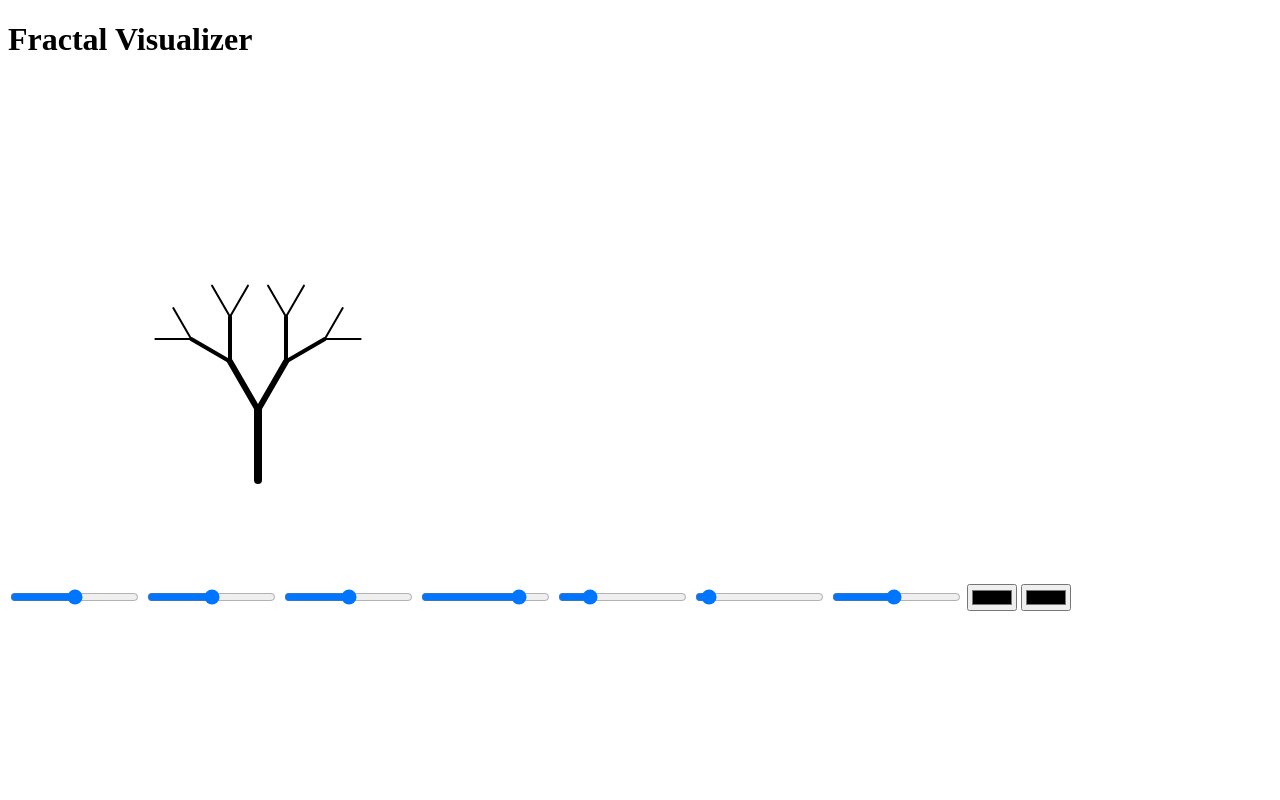
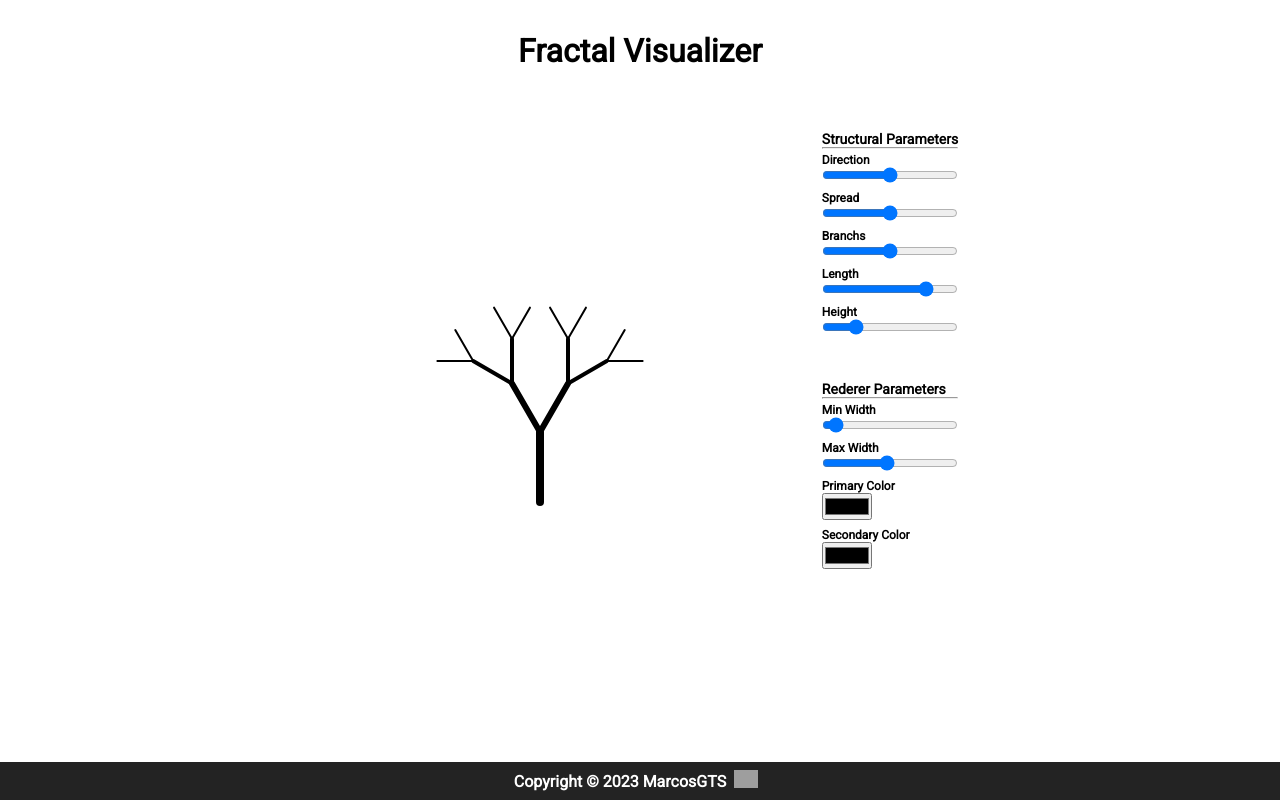
Before and after one commit to MarcosGTS/fractal-visualizer, a plain HTML site: page index.html in a window 1280 px wide. Drawn offline with Linux system fonts and the light colour scheme; grey boxes are pictures that could not be loaded.

Commit message:
add basic user interface

```diff
--- a/index.html
+++ b/index.html
@@ -6,26 +6,65 @@
     <meta name="viewport" content="width=device-width, initial-scale=1.0">
     <title>Fractal Visualizer</title>
     <script src="script.js" defer></script>
+    <link rel="stylesheet" href="style.css">
 </head>
 <body>
     <h1>Fractal Visualizer</h1>
+    <main>
         <canvas id="canvas"></canvas>
-    <div>
-
+        <div id="parameters">
+            <section>
                 <!-- Estructural Parameters -->
+                <h3>Structural Parameters</h3>
+                <hr>
+                <div class="parameter">
+                    <span>Direction</span>
                     <input type="range" min="-50" max="50" step="1" value="0" id="tree-direction">
+                </div>
+                <div class="parameter">
+                    <span>Spread</span>
                     <input type="range" min="0" max="100" step="1" value="50"id="branches-spread">
+                </div>
+                <div class="parameter">
+                    <span>Branchs</span>
                     <input type="range" min="1" max="3" step="1" value="2" id="spread-factor">
+                </div>
+                <div class="parameter">
+                    <span>Length</span>
                     <input type="range" min="0" max="1" step="0.05" value="0.8"id="decrease-factor">
+                </div>
+                <div class="parameter">
+                    <span>Height</span>
                     <input type="range" min="1" max="15" step="1" value="4"id="height">
-
+                </div>
+            </section>
+            <section>
                 <!-- Reder Parameters -->
+                <h3>Rederer Parameters</h3>
+                <hr>
+                <div class="parameter">
+                    <span>Min Width</span>
                     <input type="range" min="1" max="20" step="1" value="2"id="min-width">
+                </div>
+                <div class="parameter">
+                    <span>Max Width</span>
                     <input type="range" min="1" max="20" step="1" value="10"id="max-width">
-
+                </div>
+                <div class="parameter">
+                    <span>Primary Color</span>
                     <input type="color" id="primary-color">
+                </div>
+                <div class="parameter">
+                    <span>Secondary Color</span>
                     <input type="color" id="secondary-color">
                 </div>
+            </section>
+        </div>
+    </main>
 
+    <footer>
+        Copyright © 2023 MarcosGTS
+        <a href="https://github.com/MarcosGTS/fractal-visualizer" class="github" target="_blank"><img src="https://cdn-icons-png.flaticon.com/512/1051/1051326.png"></a>
+    </footer>
 </body>
 </html>
--- a/style.css
+++ b/style.css
@@ -0,0 +1,67 @@
+@import url('https://fonts.googleapis.com/css2?family=Roboto&display=swap');
+* {
+    padding: 0;
+    margin: 0;
+}
+
+body {
+    display: flex;
+    flex-direction: column;
+    align-items: center;
+
+    /* background-color: #171717;
+    color: #e9e9e9; */
+
+    font-family: 'Roboto', sans-serif;
+
+    height: 100vh;
+}
+
+main {
+    display: flex;
+}
+
+h1 {
+    margin: 32px 0;
+}
+
+#parameters {
+    display: flex;
+    flex-direction: column;
+
+    justify-content: space-around;
+
+    border-radius: 0 8px 8px 0;
+    /* background-color: #e9e9e9;
+    color: #e10e71; */
+
+    font-size: 12px;
+    font-weight: bold;
+    padding: 8px 32px;
+}
+
+.parameter {
+    display: flex;
+    flex-direction: column;
+    padding: 4px 0;
+}
+
+footer {
+    width: 100vw;
+    color: white;
+    background-color: #232323;
+    margin-top: auto;
+    margin-bottom: 0;
+    display: flex;
+    justify-content: center;
+    align-items: center;
+
+    font-size: 16px;
+    font-weight: bold;
+}
+
+.github img {
+    margin: 8px;
+    width: 24px;
+    height: auto;
+}
```
Lines whose indentation alone changed are shown as unchanged.
